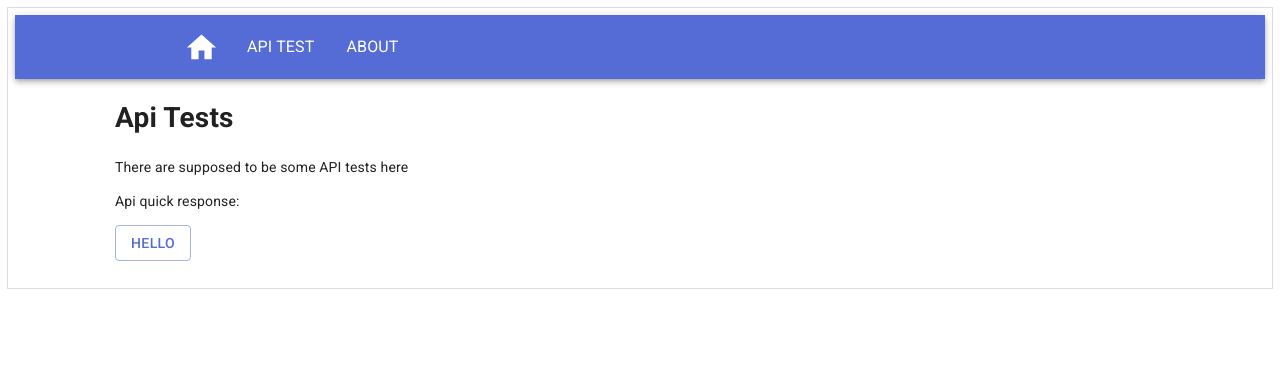
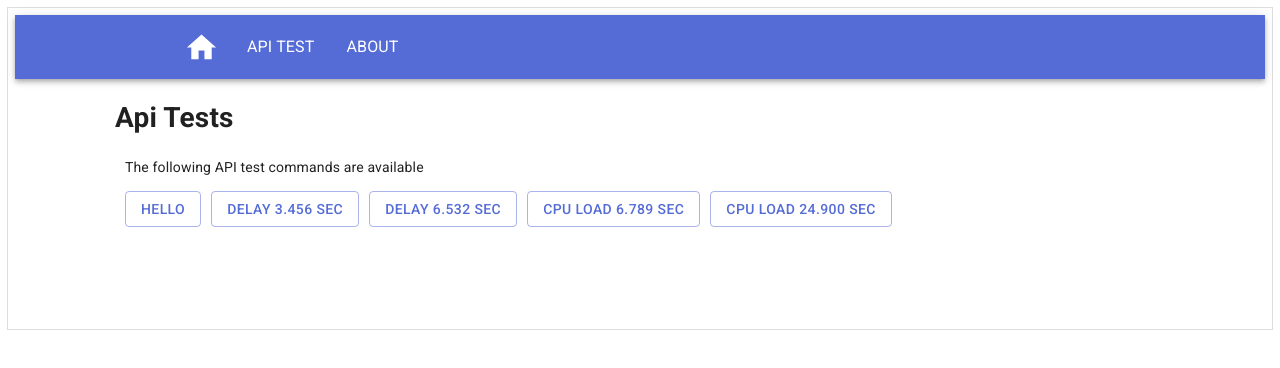
Before and after one commit to Ristox/rsx-nextjs-docker, a Next.js app: page /apitest in a window 1280 px wide. Shown: the top 368 px of the page. Built offline with nearby package versions, Linux system fonts and the light colour scheme; no server answers.

Commit message:
/pages: ApiTest - add control, stylings and fetch queries to perform some backend API requests via UI | enhance About page | /components: minor adjustments on Header and Layout

```diff
--- a/components/Header.tsx
+++ b/components/Header.tsx
@@ -56,8 +56,8 @@ const Header = () => {
                   className={classes.navDisplayFlex}
               >
                 {links.map(({ title, path }) => (
-                    <Link href={path} passHref>
-                      <a key={title} className={classes.linkText}>
+                    <Link key={title} href={path} passHref>
+                      <a className={classes.linkText}>
                         <ListItem button>
                           <ListItemText primary={title} />
                         </ListItem>
--- a/components/MyLayout.tsx
+++ b/components/MyLayout.tsx
@@ -9,7 +9,7 @@ const layoutStyle = {
 
 const contentStyle = {
   marginLeft: 100,
-  marginBottom: 20,
+  marginBottom: 15,
 }
 
 const Layout = (props) => (
--- a/pages/about.tsx
+++ b/pages/about.tsx
@@ -1,9 +1,11 @@
 import Layout from '../components/MyLayout'
+import React from "react";
 
 const About = () => (
 
     <Layout>
-      <p>This is the about page</p>
+      <h1>About</h1>
+      <p>Experimental NextJS / Express / Docker / AppInsights thingie</p>
     </Layout>
 
 );
--- a/pages/apitest.tsx
+++ b/pages/apitest.tsx
@@ -4,38 +4,109 @@ import Layout from '../components/MyLayout'
 import fetch from 'isomorphic-unfetch'
 
 import Button from "@material-ui/core/Button";
+import { CircularProgress } from "@material-ui/core";
+
+const apiButton = {
+  marginLeft: 10,
+  marginBottom: 10,
+}
 
 class ApiTest extends React.Component {
+
+  private hostname = 'localhost';
+  private port = '3000';
+
    constructor(props) {
      super(props);
      this.state = {
-       helloResponse: '',
+       helloResponse: undefined,
+       isLoading: false,
      };
    }
 
    async componentDidMount() {
      const hostname = window != null ? window.location.hostname : undefined;
-     if (!hostname) {
-       this.setState({helloResponse: 'unknown'})
+     if (hostname != null) {
+       this.hostname = hostname;
+       this.port = window.location.port!;
      }
-     const port = window.location.port;
-     const response = await fetch(`http://${hostname}:${port}/api/hello`);
-     const helloResponse = await response.text();
-     console.log(helloResponse);
-     this.setState({helloResponse});
    }
 
   render() {
-
      return (
          <Layout>
+
            <h1>Api Tests</h1>
-           <p>There are supposed to be some API tests here</p>
-           <p>Api quick response: <b>{this.state['helloResponse']}</b></p>
-           <Button variant="outlined" color="primary">Hello</Button>
+
+           <p style={{marginLeft: 10}}>The following API test commands are available</p>
+
+           <div>
+             <Button style={apiButton} variant="outlined" disabled={this.state['isLoading']} color="primary" onClick={this.executeHello}>
+               Hello
+             </Button>
+             <Button style={apiButton} disabled={this.state['isLoading']} variant="outlined" color="primary" onClick={this.executeDelay1}>
+               Delay 3.456 sec
+             </Button>
+             <Button style={apiButton} disabled={this.state['isLoading']} variant="outlined" color="primary" onClick={this.executeDelay2}>
+               Delay 6.532 sec
+             </Button>
+             <Button style={apiButton} disabled={this.state['isLoading']} variant="outlined" color="primary" onClick={this.executeLoad1}>
+               CPU Load 6.789 sec
+             </Button>
+             <Button style={apiButton} disabled={this.state['isLoading']} variant="outlined" color="primary" onClick={this.executeLoad2}>
+               CPU Load 24.900 sec
+             </Button>
+           </div>
+
+           <div style={{ paddingTop: 15, height: 70, width: 800, display: 'table-cell', verticalAlign: 'middle', textAlign: 'center' }}>
+           { this.state['isLoading']
+               ? <CircularProgress />
+               : ( this.state['apiResponse'] ? <p>API Response: <b>{this.state['apiResponse']}</b></p> : '') }
+           </div>
+
          </Layout>
      );
    }
+
+  private executeHello = async (event?: any) => {
+    event?.preventDefault();
+    await this.executeApiRequest('hello');
+  }
+
+  private executeDelay1 = async (event?: any) => {
+    event?.preventDefault();
+    await this.executeApiRequest('delay/3456');
+  }
+
+  private executeDelay2 = async (event?: any) => {
+    event?.preventDefault();
+    await this.executeApiRequest('delay/6532');
+  }
+
+  private executeLoad1 = async (event?: any) => {
+    event?.preventDefault();
+    await this.executeApiRequest('cpu-load-during/6789');
+  }
+
+  private executeLoad2 = async (event?: any) => {
+    event?.preventDefault();
+    await this.executeApiRequest('cpu-load-during/24900');
+  }
+
+  private async executeApiRequest(path: string = 'hello') {
+    this.setState({apiResponse: undefined, isLoading: true});
+    try {
+      const apiResponse = await this.getRequestTo(path);
+      this.setState({apiResponse, isLoading: false});
+    } catch (e) {
+      this.setState({apiResponse: '(ERROR)', isLoading: false});
+    }
+  }
+
+  private async getRequestTo(path: string = 'hello') {
+    const response = await fetch(`http://${this.hostname}:${this.port}/api/${path}`);
+    return await response.text();
+  }
 }
 
 export default ApiTest;
```
